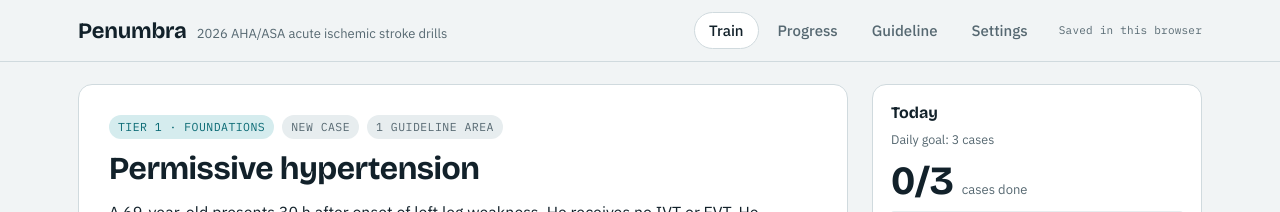
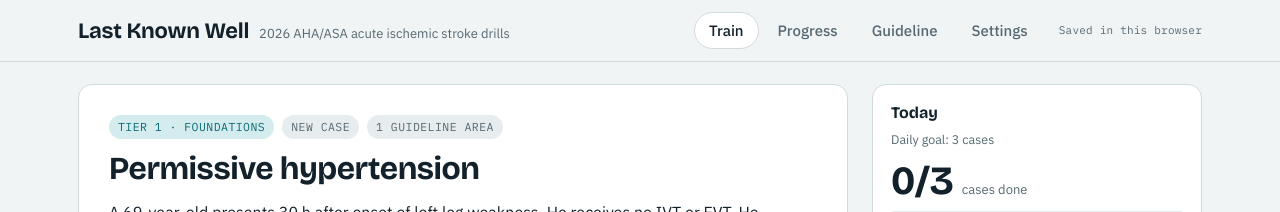
Before and after one commit to mflounders/mflounders.github.io, a Jekyll site: the page lkw/index.html, which Jekyll copies as it is, in a window 1280 px wide. Shown: the top 212 px of the page. Built offline with Jekyll 4.4.1, drawn with Linux system fonts in a browser that asks for light colours.

Commit message:
Rename app to Last Known Well and move it to /lkw/
Avoids any implied association with Penumbra, Inc.

Co-Authored-By: Claude Opus 5.5 <noreply@anthropic.com>
Claude-Session: https://claude.ai/code/session_01QpmxC5wRjbrf3byL4US49X

```diff
--- a/index.html
+++ b/index.html
@@ -18,7 +18,7 @@ layout: default
 
 <h3> Learning tools </h3>
 <p>
-        <a href="/penumbra/">Penumbra Stroke Drills</a> &mdash; case-based practice applying acute stroke guidelines, risk scores, and imaging selection.</p>
+        <a href="/lkw/">Last Known Well</a> &mdash; case-based practice applying acute stroke guidelines, risk scores, and imaging selection.</p>
 
 <header>
         <ul>
--- a/penumbra/index.html
+++ b/lkw/index.html
@@ -1,5 +1,5 @@
 <!doctype html><html><head><meta charset=utf8><meta name=viewport content="width=device-width,initial-scale=1,viewport-fit=cover"><style>:root{color-scheme:light;box-sizing:border-box;padding-top:env(safe-area-inset-top,0px);padding-bottom:env(safe-area-inset-bottom,0px)}html{scroll-padding-top:env(safe-area-inset-top,0px)}body{margin:0;padding:0;font:14px -apple-system,BlinkMacSystemFont,sans-serif;background:#fff;color:#000}img{max-width:100%}[hidden]:not([hidden=until-found i]){display:none!important}</style></head><body>
-<title>Penumbra Stroke Drills</title>
+<title>Last Known Well</title>
 <link rel="preconnect" href="https://fonts.googleapis.com">
 <link rel="preconnect" href="https://fonts.gstatic.com" crossorigin>
 <link rel="stylesheet" href="https://fonts.googleapis.com/css2?family=Bricolage+Grotesque:opsz,wght@12..96,500;12..96,700&family=IBM+Plex+Mono:wght@400;500&family=IBM+Plex+Sans:ital,wght@0,400;0,500;0,600;1,400&display=swap">
@@ -194,7 +194,7 @@ footer.disclaimer b{color:var(--ink);font-weight:600}
 </style>
 
 <header class="top"><div class="topin">
-  <div class="brand"><b>Penumbra</b><span>2026 AHA/ASA acute ischemic stroke drills</span></div>
+  <div class="brand"><b>Last Known Well</b><span>2026 AHA/ASA acute ischemic stroke drills</span></div>
   <nav class="tabs" role="tablist" id="tabs">
     <button role="tab" data-tab="train" aria-selected="true">Train</button>
     <button role="tab" data-tab="progress" aria-selected="false">Progress</button>
```
